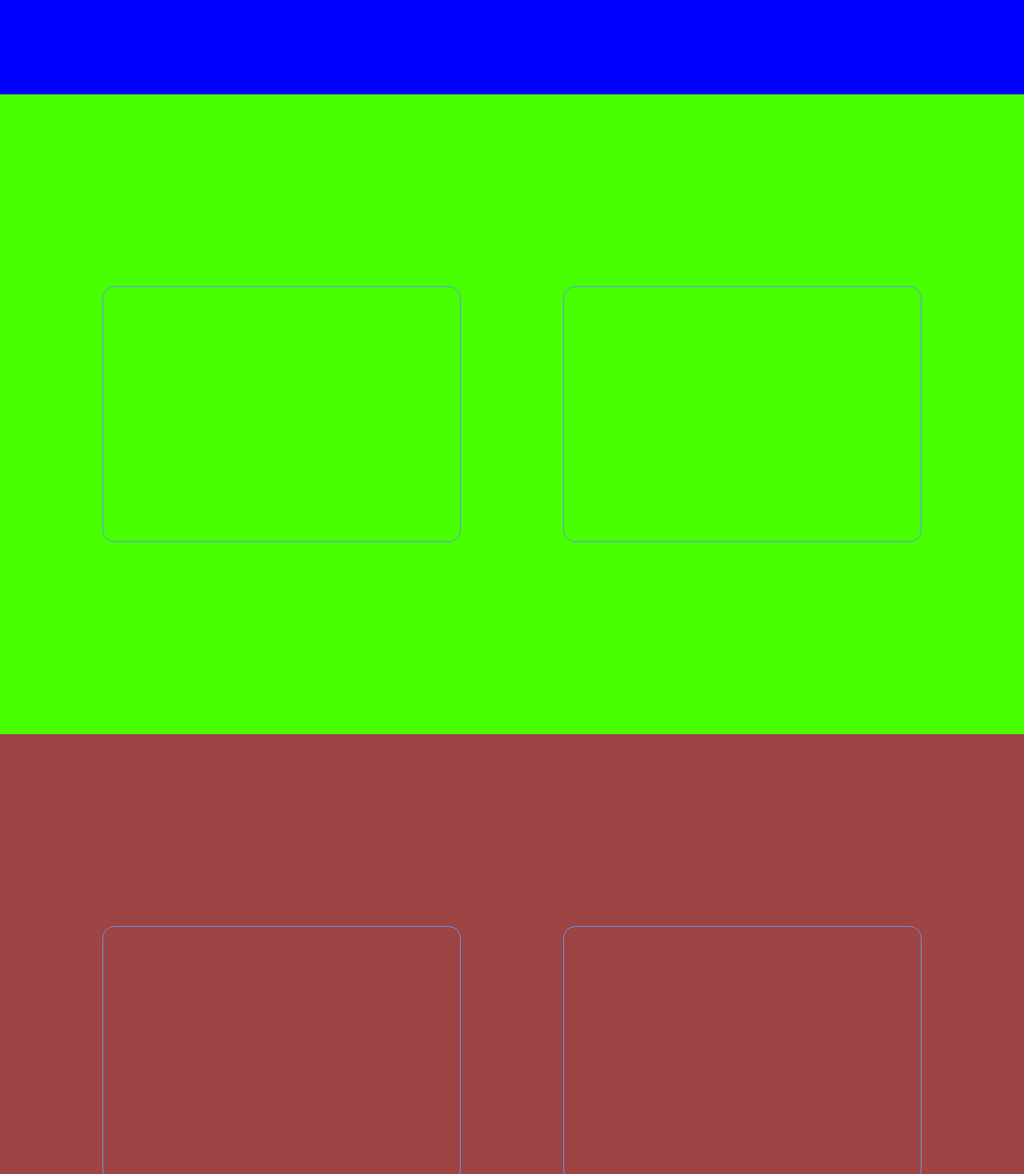
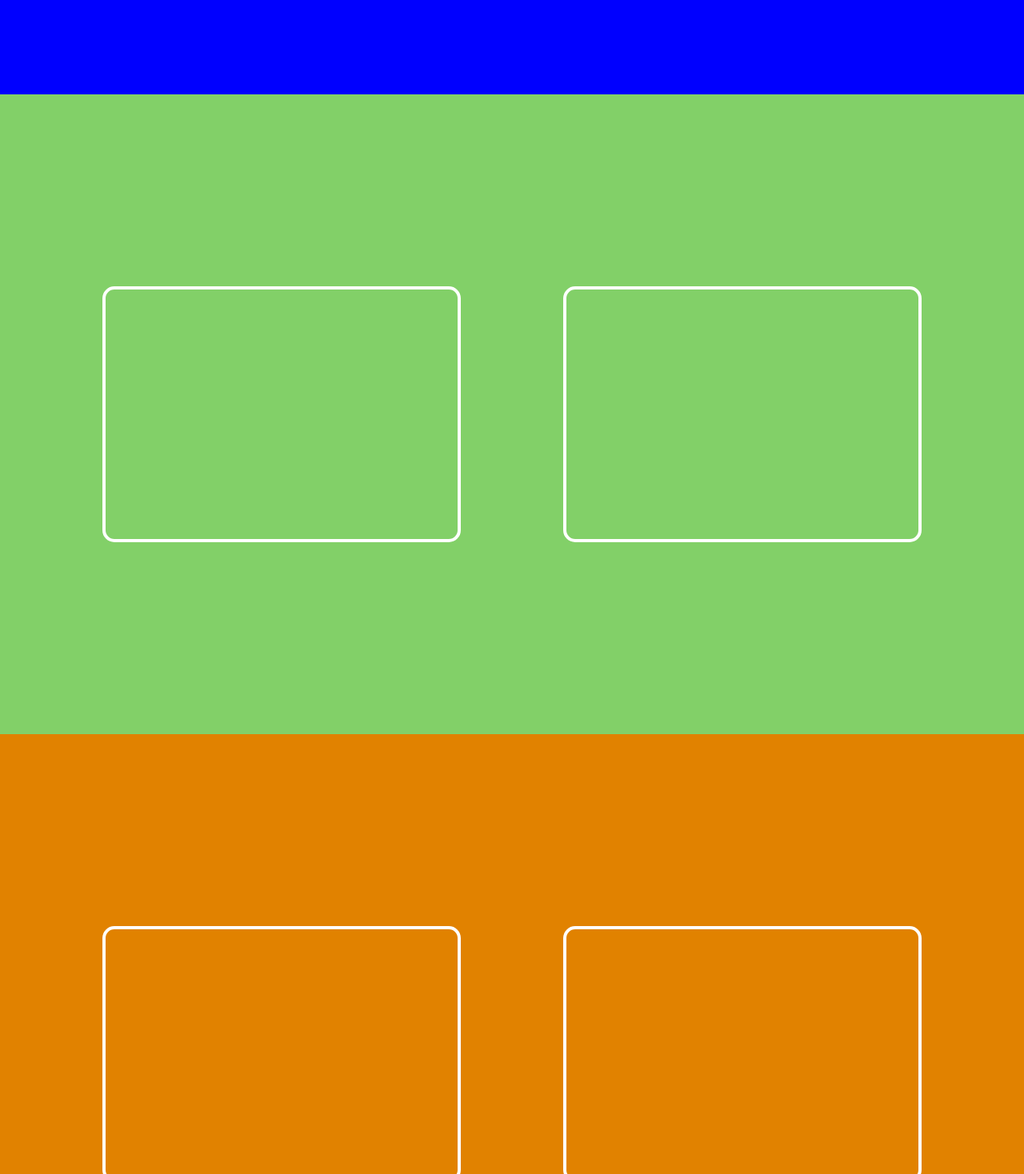
Before and after one commit to Doenut999/Byte, a React (Create React App) app: page /pw in a window 1280 px wide. Shown: the part 682-2150 px from the top of the page at 80% size. Built offline with nearby package versions, Linux system fonts and the light colour scheme.

Commit message:
further updates to paywall slide in animations

```diff
--- a/src/components/GlobalStyle.js
+++ b/src/components/GlobalStyle.js
@@ -11,6 +11,7 @@ const GlobalStyle = createGlobalStyle`
   body {
     background-color: #1b1b1b;
     position: relative;
+
   }
 `
 
--- a/src/components/Paywall/Paywall.js
+++ b/src/components/Paywall/Paywall.js
@@ -4,24 +4,26 @@ import { motion} from "framer-motion";
 
 const Paywall = () => {
     const initial = {
-        x: 400,
-        opacity: 0.05
+        opacity: 0,
+        // x: -400
     }
 
     const initial2 = {
-        x: -400,
-        opacity: 0.05
+        // x: 400,
+        opacity: 0
     }
 
     const inView = {
-        x: 0,
+        // x: 0,
         opacity: 1
 
     }
 
     const transition = {
         delay: 0.6,
-        duration: 1.4
+        duration: 1.4,
+        type: "spring",
+        stiffness: 40
     }
     return (
         <PaywallView>
@@ -33,16 +35,16 @@ const Paywall = () => {
                 </Auth>
             </PaywallNav>
             <TopSection>
-                <TopSectionLeft  as={motion.section} initial={initial} whileInView={inView} transition={transition} viewPort={{once: false, amount: 0.6}}></TopSectionLeft>
-                <TopSectionRight as={motion.section} initial={initial2} whileInView={inView} transition={transition}  viewPort={{once: false, amount: 0.6}}></TopSectionRight>
+                <TopSectionLeft  as={motion.section} initial={initial} whileInView={inView} transition={transition} viewport={{once: false, amount: 0.45}}></TopSectionLeft>
+                <TopSectionRight as={motion.section} initial={initial2} whileInView={inView} transition={transition}  viewport={{once: false, amount: 0.45}}></TopSectionRight>
             </TopSection>
             <MidSection >
-                <MidSectionLeft as={motion.section} initial={initial} whileInView={inView} transition={transition} viewPort={{once: false, amount: 0.6}}></MidSectionLeft>
-                <MidSectionRight as={motion.section} initial={initial2} whileInView={inView} transition={transition} viewPort={{once: false, amount: 0.6}}></MidSectionRight>
+                <MidSectionLeft as={motion.section} initial={initial} whileInView={inView} transition={transition} viewport={{once: false, amount: 0.45}}></MidSectionLeft>
+                <MidSectionRight as={motion.section} initial={initial2} whileInView={inView} transition={transition} viewport={{once: false, amount: 0.45}}></MidSectionRight>
             </MidSection>
             <BottomSection>
-                <BottomSectionLeft as={motion.section} initial={initial} whileInView={inView} transition={transition} viewPort={{once: false, amount: 0.6}}></BottomSectionLeft>
-                <BottomSectionRight as={motion.section}initial={initial2} whileInView={inView} transition={transition} viewPort={{once: false, amount: 0.6}} ></BottomSectionRight>
+                <BottomSectionLeft as={motion.section} initial={initial} whileInView={inView} transition={transition} viewport={{once: false, amount: 0.45}}></BottomSectionLeft>
+                <BottomSectionRight as={motion.section} initial={initial2} whileInView={inView} transition={transition} viewport={{once: false, amount: 0.45}} ></BottomSectionRight>
             </BottomSection>
         </PaywallView>
     )
@@ -108,28 +110,41 @@ const TopSection = styled.section`
   align-items: center;
   justify-content: center;
   background-color: blue;
-  border: 1px saddlebrown dot-dash;
   padding: 10vh 5vw;
+  @media  (max-width: 1024px) {
+    justify-content: space-evenly;
+    flex-direction: column;
+    padding: 0;
+  }
 `
 const MidSection = styled.section`
   width: 100vw;
   height: 100vh;
   display: flex;
   align-items: center;
-  background-color: #48ff00;
-  border: 1px #ffb200 dot-dash;
+  background-color: #82d068;
   padding: 10vh 10vw;
-
+  @media  (max-width: 1024px) {
+    justify-content: space-evenly;
+    flex-direction: column;
+    padding: 0;
+  }
 
 `
 const BottomSection = styled.section`
   width: 100vw;
   height: 100vh;
-  background-color: #9e4444;
+  background-color: #e18200;
   display: flex;
+  justify-content: center;
+  position: relative;
   align-items: center;
-  border: 1px saddlebrown dot-dash;
   padding: 10vh 10vw;
+  @media (max-width: 1024px) {
+    justify-content: space-evenly;
+    flex-direction: column;
+    padding: 6vh 0 0 0;
+  }
 `
 
 const TopSectionLeft = styled.div`
@@ -138,7 +153,12 @@ const TopSectionLeft = styled.div`
   height: 70vh;
   border-radius: 15px;
   margin-right: 5vw;
+  @media  (max-width: 1024px) {
 
+    margin: 0;
+    width: 70vw;
+    height: 40vh;
+  }
 `
 const TopSectionRight = styled.section`
   border: 4px solid white;
@@ -146,41 +166,65 @@ const TopSectionRight = styled.section`
   height: 70vh;
   border-radius: 15px;
   margin-left: 5vw;
+  @media  (max-width: 1024px) {
 
+    margin: 0;
+    width: 70vw;
+    height: 40vh;
+  }
 `
 const MidSectionLeft = styled.section`
-  border: 1px solid cornflowerblue;
+  border: 4px solid white;
   width: 40vw;
   height: 40vh;
   border-radius: 15px;
   margin-right: 5vw;
+  @media  (max-width: 1024px) {
 
+    margin: 0;
+    width: 70vw;
+    height: 40vh;
+  }
 
 `
 const MidSectionRight = styled.section`
-  border: 1px solid cornflowerblue;
+  border: 4px solid white;
   width: 40vw;
   height: 40vh;
   border-radius: 15px;
   margin-left: 5vw;
+  @media  (max-width: 1024px) {
 
+    margin: 0;
+    width: 70vw;
+    height: 40vh;
+  }
 
 `
 const BottomSectionLeft = styled.section`
-  border: 1px solid cornflowerblue;
+  border: 4px solid white;
   width: 40vw;
   height: 40vh;
   border-radius: 15px;
   margin-right: 5vw;
+  @media  (max-width: 1024px) {
 
+    margin: 0;
+    width: 70vw;
+    height: 40vh;
+  }
 
 `
 const BottomSectionRight = styled.section`
-  border: 1px solid cornflowerblue;
+  border: 4px solid white;
   width: 40vw;
   height: 40vh;
   border-radius: 15px;
   margin-left: 5vw;
-
+  @media  (max-width: 1024px) {
+    margin: 0;
+    width: 70vw;
+    height: 40vh;
+  }
 `
 export default Paywall
```
